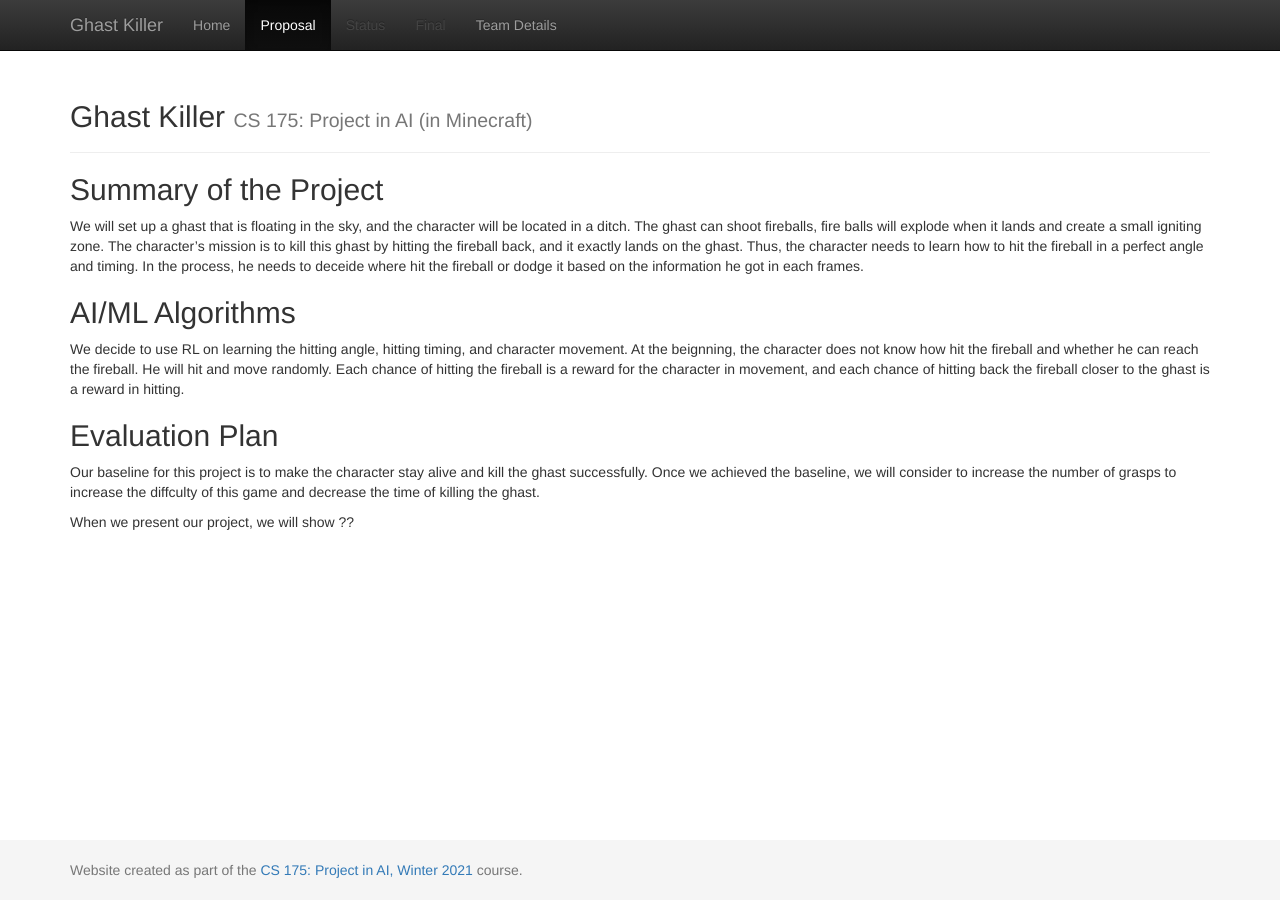
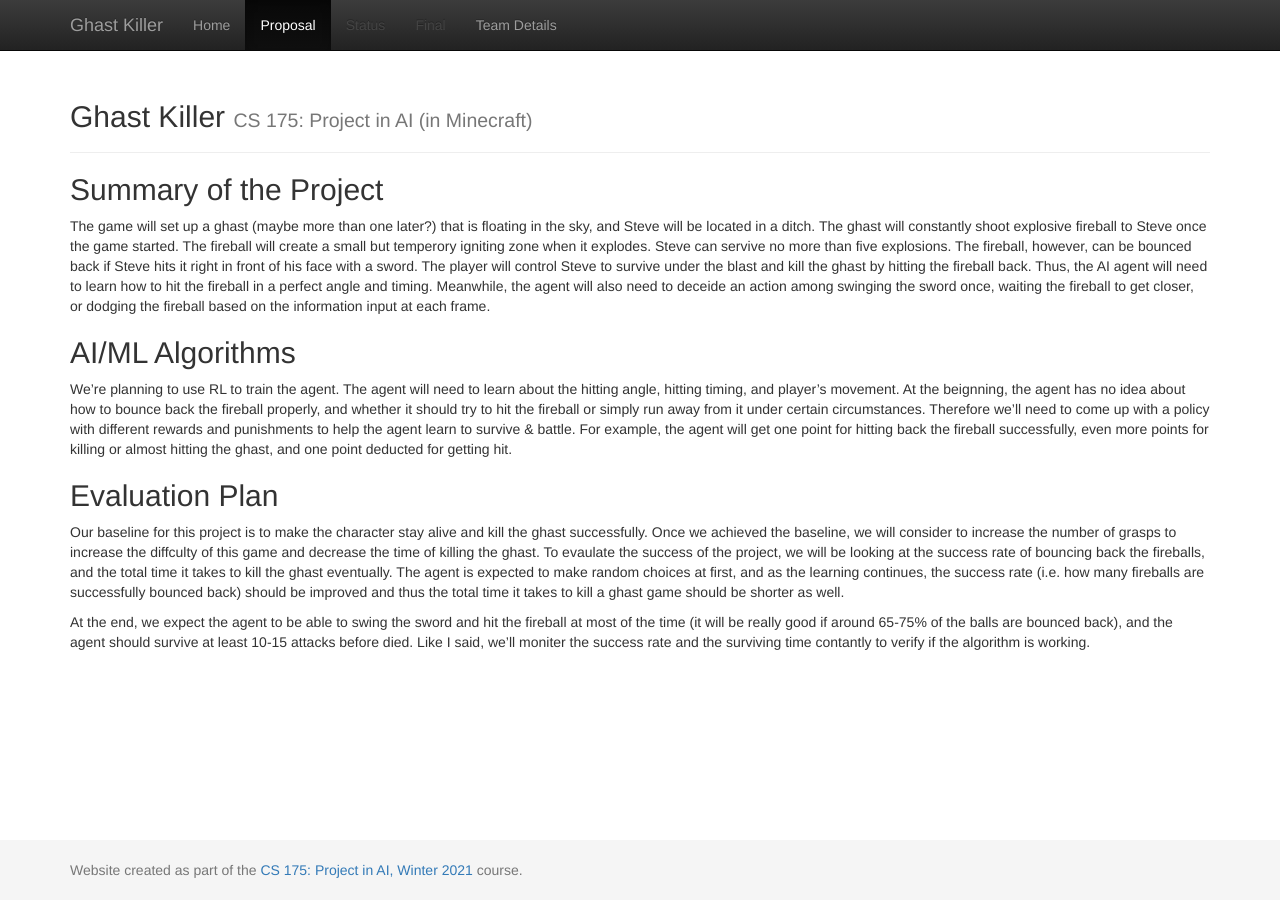
Before and after one commit to nuayoas/Ghast_Killer, a Jekyll site: the page built from docs/proposal.md, in a window 1280 px wide. Built offline with Jekyll 4.4.1, drawn with Linux system fonts in a browser that asks for light colours.

Commit message:
Update proposal.md

```diff
--- a/docs/proposal.md
+++ b/docs/proposal.md
@@ -5,14 +5,14 @@
 
 ## Summary of the Project
 
-We will set up a ghast that is floating in the sky, and the character will be located in a ditch. The ghast can shoot fireballs, fire balls will explode when it lands and create a small igniting zone. The character's mission is to kill this ghast by hitting the fireball back, and it exactly lands on the ghast. Thus, the character needs to learn how to hit the fireball in a perfect angle and timing. In the process, he needs to deceide where hit the fireball or dodge it based on the information he got in each frames.
+The game will set up a ghast (maybe more than one later?) that is floating in the sky, and Steve will be located in a ditch. The ghast will constantly shoot explosive fireball to Steve once the game started. The fireball will create a small but temperory igniting zone when it explodes. Steve can servive no more than five explosions. The fireball, however, can be bounced back if Steve hits it right in front of his face with a sword. The player will control Steve to survive under the blast and kill the ghast by hitting the fireball back. Thus, the AI agent will need to learn how to hit the fireball in a perfect angle and timing. Meanwhile, the agent will also need to deceide an action among swinging the sword once, waiting the fireball to get closer, or dodging the fireball based on the information input at each frame.
 
 ## AI/ML Algorithms
 
-We decide to use RL on learning the hitting angle, hitting timing, and character movement. At the beignning, the character does not know how hit the fireball and whether he can reach the fireball. He will hit and move randomly. Each chance of hitting the fireball is a reward for the character in movement, and each chance of hitting back the fireball closer to the ghast is a reward in hitting.
+We're planning to use RL to train the agent. The agent will need to learn about the hitting angle, hitting timing, and player's movement. At the beignning, the agent has no idea about how to bounce back the fireball properly, and whether it should try to hit the fireball or simply run away from it under certain circumstances. Therefore we'll need to come up with a policy with different rewards and punishments to help the agent learn to survive & battle. For example, the agent will get one point for hitting back the fireball successfully, even more points for killing or almost hitting the ghast, and one point deducted for getting hit.
 
 ## Evaluation Plan
 
-Our baseline for this project is to make the character stay alive and kill the ghast successfully. Once we achieved the baseline, we will consider to increase the number of grasps to increase the diffculty of this game and decrease the time of killing the ghast.
+Our baseline for this project is to make the character stay alive and kill the ghast successfully. Once we achieved the baseline, we will consider to increase the number of grasps to increase the diffculty of this game and decrease the time of killing the ghast. To evaulate the success of the project, we will be looking at the success rate of bouncing back the fireballs, and the total time it takes to kill the ghast eventually. The agent is expected to make random choices at first, and as the learning continues, the success rate (i.e. how many fireballs are successfully bounced back) should be improved and thus the total time it takes to kill a ghast game should be shorter as well.
 
-When we present our project, we will show ??
+At the end, we expect the agent to be able to swing the sword and hit the fireball at most of the time (it will be really good if around 65-75% of the balls are bounced back), and the agent should survive at least 10-15 attacks before died. Like I said, we'll moniter the success rate and the surviving time contantly to verify if the algorithm is working.
```
